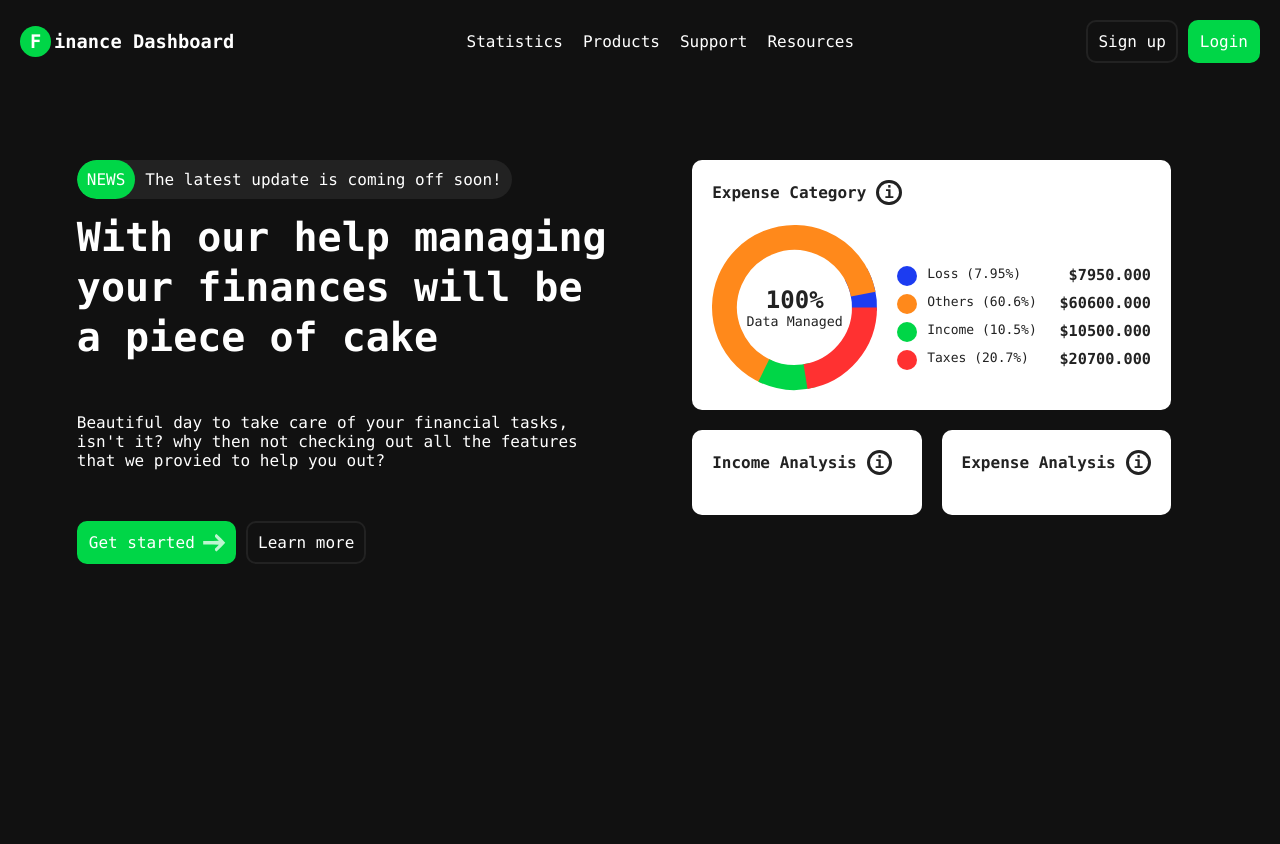
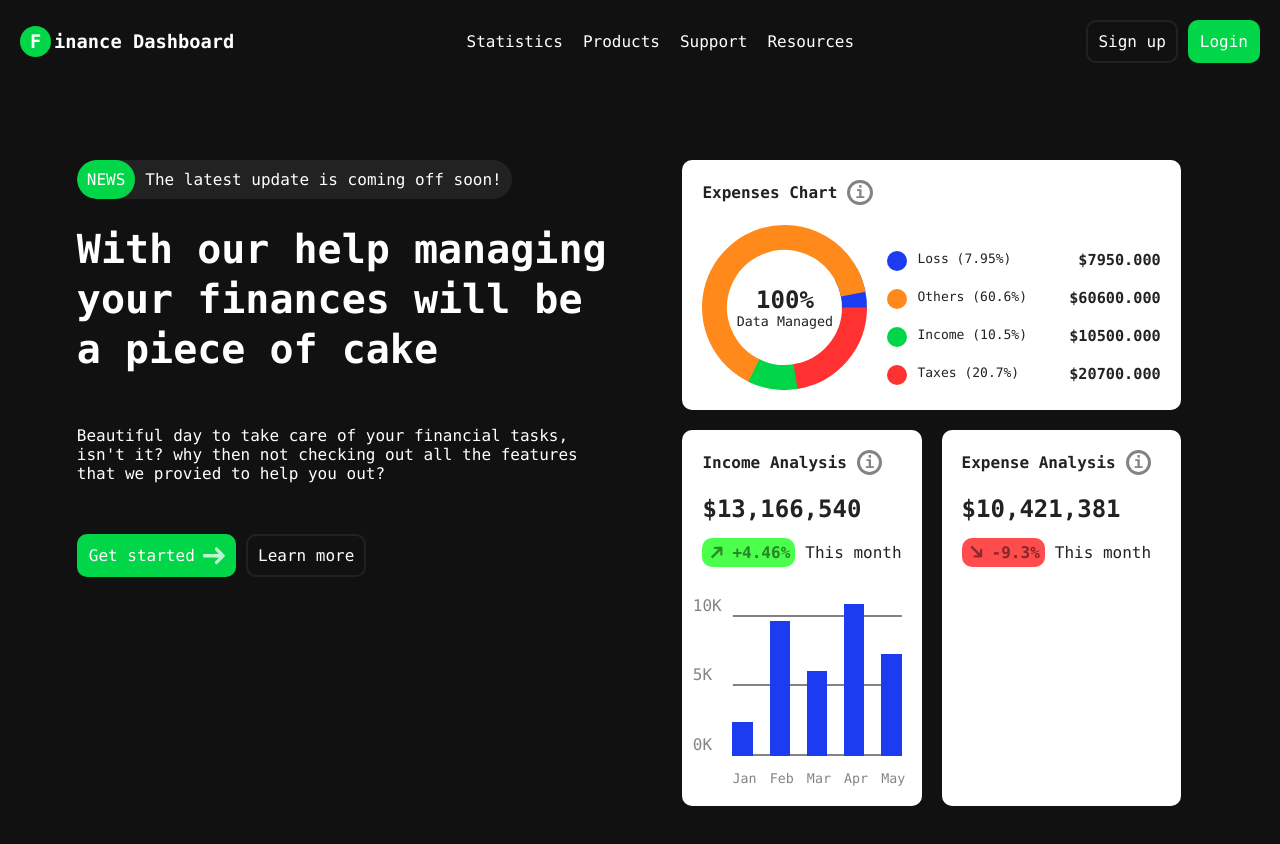
Before and after one commit to AshameTheDestroyer/Finance-Dashboard, a React (Vite) app: page / in a window 1280 px wide. Shown: the top 844 px of the page. Before the commit the page ends 800 px from the top, so only its background shows below. Built offline with nearby package versions, Linux system fonts and the light colour scheme; a web font is replaced by a local one.

Commit message:
Vertical Chart Card

```diff
--- /dev/null
+++ b/src/DataGenerator/DataGenerator.jsx
@@ -0,0 +1,67 @@
+export const PIE_CHART_DATA = GeneratePieChartData([
+    { percentage: 0, colour: "#ff3131", title: "Taxes" },
+    { percentage: 0, colour: "#00D647", title: "Income" },
+    { percentage: 0, colour: "#1c3cf1", title: "Loss" },
+    { percentage: 0, colour: "#ff891b", title: "Others" },
+]);
+
+/** Generate some random pie chart data.
+ * @param {Array<{
+ *      percentage: Number,
+ *      colour: String,
+ *      title: String,
+ * }>} initialPieChartData The initial values that'll be used to generate random ones.
+ * @returns
+ */
+function GeneratePieChartData(initialPieChartData) {
+    let maximumPercentage = 100,
+        maximumValue = maximumPercentage / 2,
+        currentMaximumPercentage = maximumPercentage;
+
+    currentMaximumPercentage = maximumPercentage;
+
+    initialPieChartData = initialPieChartData.map((datum, i) => {
+        const GeneratePercentage = () => {
+            let percentage = 0;
+
+            do { percentage = Math.random() * currentMaximumPercentage; }
+            while (percentage >= maximumValue);
+
+            return percentage;
+        };
+
+        let percentage = i == initialPieChartData.length - 1 ?
+            currentMaximumPercentage : GeneratePercentage();
+
+        currentMaximumPercentage -= percentage;
+
+        return {
+            ...datum,
+            percentage: percentage,
+        };
+    });
+
+    return initialPieChartData.sort((_, __) => 0.5 - Math.random());
+}
+
+const MAXIMUM_INCOME_AMOUNT = 100000000, MAXIMUM_PROFIT_PERCENTAGE = 10;
+export const INCOME_VALUES = Array(2)
+    .fill(null)
+    .map(_ => {
+        return {
+            incomeAmount: ~~(Math.random() * MAXIMUM_INCOME_AMOUNT),
+            profitPercentage:
+                Math.random() * MAXIMUM_PROFIT_PERCENTAGE
+                * (Math.random() >= 0.5 ? +1 : -1),
+        };
+    });
+
+export const VERTICAL_CHART_DATA = GenerateVerticalAndPointChartData();
+export const POINT_CHART_DATA = GenerateVerticalAndPointChartData();
+
+function GenerateVerticalAndPointChartData() {
+    const MAXIMUM_VERTICAL_AND_POINT_CHART_DATA = 10;
+    return Array(5)
+        .fill(null)
+        .map(_ => ~~(Math.random() * MAXIMUM_VERTICAL_AND_POINT_CHART_DATA - 1) + 1);
+}
--- /dev/null
+++ b/src/IncomeDisplayer/IncomeDisplayer.jsx
@@ -0,0 +1,31 @@
+import React, { useState, useEffect } from "react";
+
+import "./IncomeDisplayer.scss";
+
+/** An element that is responsible in showing some amount of monthly income.
+ * @param {Object} properties The properties of the element.
+ * @param {Number} properties.incomeAmount The amount of income that'll be displayed in the Income Displayer.
+ * @param {Number} properties.profitPercentage The percentage in which a profit will be displayed in the Income Displayer.
+ * @returns A Income Displayer element.
+ */
+export default function IncomeDisplayer({
+    incomeAmount = 0,
+    profitPercentage = 0,
+}) {
+    profitPercentage =
+        Number.parseFloat(profitPercentage.toString().slice(undefined, 4));
+
+    return (
+        <div className="income-displayer">
+            <h1>{`$${incomeAmount.toLocaleString()}`}</h1>
+
+            <section>
+                <div className={`profit-displayer ${profitPercentage >= 0 ? 'positive' : 'negative'}`}>
+                    {profitPercentage > 0 && '+'}{`${profitPercentage}%`}
+                </div>
+
+                <p>This month</p>
+            </section>
+        </div>
+    );
+}
--- /dev/null
+++ b/src/IncomeDisplayer/IncomeDisplayer.scss
@@ -0,0 +1,69 @@
+@use "../index.scss";
+
+.income-displayer {
+    $positive-colour: hsl(120, 100%, 65%);
+    $negative-colour: hsl(0, 100%, 65%);
+
+    display: flex;
+    flex-direction: column;
+    gap: 1.5rem;
+
+    section {
+        display: flex;
+        place-content: center stretch;
+        place-items: center stretch;
+        gap: 1rem;
+
+        .profit-displayer {
+            $padding: 0.5rem;
+            $icon-size: 2rem;
+
+            font-weight: bold;
+
+            position: relative;
+
+            padding: $padding;
+            padding-left: calc($icon-size + $padding * 2);
+
+            color: index.$half-transparent;
+
+            border-radius: 1rem;
+
+            &::before {
+                content: "";
+
+                position: absolute;
+                top: 50%;
+                left: $padding;
+                transform: translateY(-50%);
+
+                width: $icon-size;
+                aspect-ratio: 1;
+
+                background-image: url("../Icons/arrow_thin.svg");
+                background-repeat: no-repeat;
+                background-position: center;
+                background-size: 100%;
+
+                opacity: 0.6;
+                filter: invert(1);
+            }
+
+            &.positive {
+                background-color: $positive-colour;
+
+                &::before {
+                    transform: translateY(-50%) rotate(-135deg);
+                }
+            }
+
+            &.negative {
+                background-color: $negative-colour;
+
+                &::before {
+                    transform: translateY(-50%) rotate(-45deg);
+                }
+            }
+        }
+    }
+}
--- a/src/MainSection/MainSection.jsx
+++ b/src/MainSection/MainSection.jsx
@@ -1,7 +1,18 @@
 import React, { useState, useEffect } from "react";
 
+import PieChartCard from "../PieChartCard/PieChartCard";
+import VerticalChartCard from "../VerticalChartCard/VerticalChartCard";
+import PointChartCard from "../PointChartCard/PointChartCard";
+import IncomeDisplayer from "../IncomeDisplayer/IncomeDisplayer";
+
+import {
+    PIE_CHART_DATA,
+    INCOME_VALUES,
+    VERTICAL_CHART_DATA,
+    POINT_CHART_DATA
+} from "../DataGenerator/DataGenerator";
+
 import "./MainSection.scss";
-import PieChartCard from "../PieChartCard/PieChartCard";
 
 /** The main content of the page.
  * @returns A Main element.
@@ -39,65 +50,25 @@ function WelcomeSection() {
     );
 }
 
-const PROGRESS_VALUES = GenerateProgressValues([
-    { percentage: 0, colour: "#ff3131", title: "Taxes" },
-    { percentage: 0, colour: "#00D647", title: "Income" },
-    { percentage: 0, colour: "#1c3cf1", title: "Loss" },
-    { percentage: 0, colour: "#ff891b", title: "Others" },
-]);
-
-/** Generate some random progress values.
- * @param {Array<{
- *      percentage: Number,
- *      colour: String,
- *      title: String,
- * }>} initialProgressValues The initial values that'll be used to generate random ones.
- * @returns
- */
-function GenerateProgressValues(initialProgressValues) {
-    let maximumPercentage = 100,
-        maximumValue = maximumPercentage / 2,
-        currentMaximumPercentage = maximumPercentage;
-
-    currentMaximumPercentage = maximumPercentage;
-
-    initialProgressValues = initialProgressValues.map((progressValue, i) => {
-        const GeneratePercentage = () => {
-            let percentage = 0;
-
-            do { percentage = Math.random() * currentMaximumPercentage; }
-            while (percentage >= maximumValue);
-
-            return percentage;
-        };
-
-        let percentage = i == initialProgressValues.length - 1 ?
-            currentMaximumPercentage : GeneratePercentage();
-
-        currentMaximumPercentage -= percentage;
-
-        return {
-            ...progressValue,
-            percentage: percentage,
-        };
-    });
-
-    return initialProgressValues.sort((_, __) => 0.5 - Math.random());
-}
-
 /** The section that displays the cards of statistics in the page.
  * @returns A Card Displayer element.
  */
 function CardDisplayer() {
     return (
         <section id="card-displayer">
-            <Card title="Expense Category">
-                <PieChartCard progressValues={PROGRESS_VALUES} />
+            <Card title="Expenses Chart">
+                <PieChartCard data={PIE_CHART_DATA} />
             </Card>
 
-            <Card title="Income Analysis"></Card>
+            <Card title="Income Analysis">
+                <IncomeDisplayer {...INCOME_VALUES[0]} />
+                <VerticalChartCard data={VERTICAL_CHART_DATA} />
+            </Card>
 
-            <Card title="Expense Analysis"></Card>
+            <Card title="Expense Analysis">
+                <IncomeDisplayer {...INCOME_VALUES[1]} />
+                <PointChartCard data={POINT_CHART_DATA} />
+            </Card>
         </section>
     );
 }
--- a/src/MainSection/MainSection.scss
+++ b/src/MainSection/MainSection.scss
@@ -94,6 +94,7 @@
         .card {
             display: flex;
             flex-direction: column;
+            place-content: space-between;
             gap: 2rem;
 
             padding: 2rem;
@@ -120,21 +121,43 @@
 
                     padding: 0 0.5ch;
 
-                    border: 0.3rem solid index.$background-colour;
+                    color: index.$half-transparent;
+
+                    border: 0.3rem solid index.$half-transparent;
                     border-radius: 100rem;
 
                     cursor: pointer;
 
-                    transition: color 500ms, background-color 500ms;
+                    transition:
+                        color 500ms,
+                        background-color 500ms,
+                        border-color 500ms;
 
                     &:is(:hover, :focus-within) {
                         color: index.$fore-colour;
-                        background-color: index.$background-colour;
+                        background-color: index.$half-transparent;
+
+                        border-color: transparent;
                     }
                 }
             }
+
+            main {
+                display: flex;
+                flex-direction: column;
+                gap: 2rem;
+            }
         }
     }
+}
+
+:where(.bottom-chart-card) {
+    align-self: center;
+    justify-self: flex-end;
+
+    width: 100%;
+    max-width: 50vmin;
+    aspect-ratio: 1;
 }
 
 @media (width > Page.$first-screen-width) or (orientaion: landscape) {
@@ -152,7 +175,7 @@
             h1 {
                 font-size: 4rem;
 
-                margin-top: -3vw;
+                margin-top: -2vw;
             }
         }
 
--- a/src/PieChartCard/PieChartCard.jsx
+++ b/src/PieChartCard/PieChartCard.jsx
@@ -10,13 +10,13 @@ import "./PieChartCard.scss";
  *      percentage: Number,
  *      colour: String,
  *      title: String,
- * }>} properties.progressValues An array of progress values that'll be displayed in the Pie Chart Card element.
+ * }>} properties.data An array of values that'll be displayed in the Pie Chart Card element.
  * @returns A Pie Chart Card element.
  */
 export default function PieChartCard({
     size = 70,
     thickness = 25,
-    progressValues = [],
+    data = [],
 }) {
     return (
         <div className="pie-chart-card">
@@ -26,8 +26,8 @@ export default function PieChartCard({
                     "--stroke-width": thickness + "px",
                 }}>
                     {
-                        progressValues?.map((_, i) =>
-                            <PieChartPiece size={size} progressValues={progressValues} index={i} key={i} />)
+                        data?.map((_, i) =>
+                            <PieChartPiece size={size} data={data} index={i} key={i} />)
                     }
                 </svg>
 
@@ -39,8 +39,8 @@ export default function PieChartCard({
 
             <main>
                 {
-                    progressValues.map((progressValue, i) =>
-                        <PercentageDisplayer {...progressValue} key={i} />
+                    data.map((datum, i) =>
+                        <PercentageDisplayer {...datum} key={i} />
                     )
                 }
             </main>
@@ -60,24 +60,24 @@ const
  *      percentage: Number,
  *      colour: String,
  *      title: String,
- * }>} properties.progressValues An array of progress values that'll be displayed in the Pie Chart Card element.
+ * }>} properties.data An array of values that'll be displayed in the Pie Chart Card element.
  * @param {Number} properties.index The index in which the Pie Chart Piece is drawn in the Pie Chart Card element.
  * @returns A Pie Chart Piece element.
  */
 function PieChartPiece({
     size,
-    progressValues = [],
+    data = [],
     index,
 }) {
-    let offset = progressValues
+    let offset = data
         .slice(index + 1)
         .reduce((accumlator, next) => accumlator + next.percentage, 0)
         * MAXIMUM_ROTATION_DEGREE / MAXIMUM_PERCENTAGE;
 
     return (
         <circle cx={size + "px"} cy={size + "px"} r={size + "px"} style={{
-            "--percentage": progressValues[index].percentage,
-            "--colour": progressValues[index].colour,
+            "--percentage": data[index].percentage,
+            "--colour": data[index].colour,
             "transform": `rotate(${offset}deg)`,
         }} />
     );
@@ -95,8 +95,12 @@ function PercentageDisplayer({
     colour,
     title,
 }) {
-    let percentageFloored = Number.parseFloat(percentage.toString().slice(undefined, 4)),
-        bigFinanceNumber = Number.parseFloat((percentageFloored * BIG_FINANCE_NUMBER / MAXIMUM_PERCENTAGE).toString().slice(undefined, 5));
+    let percentageFloored =
+        Number.parseFloat(percentage.toString().slice(undefined, 4));
+
+    let bigFinanceNumber =
+        Number.parseFloat((percentageFloored * BIG_FINANCE_NUMBER / MAXIMUM_PERCENTAGE)
+            .toString().slice(undefined, 5));
 
     return (
         <div className="percentage-displayer" style={{
--- /dev/null
+++ b/src/PointChartCard/PointChartCard.jsx
@@ -0,0 +1,20 @@
+import React, { useState, useEffect } from "react";
+
+import "./PointChartCard.scss";
+
+/** An element that is responsible in showing statistics throughout a point chart card.
+ * @param {Object} properties The properties of the element.
+ * @param {Array<Number>} properties.data An array of values that'll be displayed in the Point Chart Card element.
+ * @returns A Point Chart Card element.
+ */
+export default function PointChartCard({
+    data = [],
+}) {
+    return (
+        <div className="bottom-chart-card point-chart-card">
+            {
+
+            }
+        </div>
+    );
+}
--- /dev/null
+++ b/src/VerticalChartCard/VerticalChartCard.jsx
@@ -0,0 +1,34 @@
+import React, { useState, useEffect } from "react";
+
+import "./VerticalChartCard.scss";
+
+/** An element that is responsible in showing statistics throughout a vertical chart card.
+ * @param {Object} properties The properties of the element.
+ * @param {Array<Number>} properties.data An array of values that'll be displayed in the Vertical Chart Card element.
+ * @returns A Vertical Chart Card element.
+ */
+export default function VerticalChartCard({
+    data = [],
+}) {
+    const MULTIPLY_TO_ONE_HUNDRED = 10;
+
+    return (
+        <div className="bottom-chart-card vertical-chart-card">
+            {
+                Array(3).fill(null)
+                    .map((_, i) =>
+                        <div content={i * 5 + "K"} style={{ "--index": i }} key={i} />)
+            }
+
+            {
+                data.map((datum, i) =>
+                    <figure
+                        month={new Date(2000, i).
+                            toDateString().substring(4, 7)}
+                        style={{
+                            "--height": datum * MULTIPLY_TO_ONE_HUNDRED + "%"
+                        }} key={i} />)
+            }
+        </div>
+    );
+}
--- /dev/null
+++ b/src/VerticalChartCard/VerticalChartCard.scss
@@ -0,0 +1,66 @@
+@use "../index.scss";
+
+.vertical-chart-card {
+    $padding: 3rem;
+
+    position: relative;
+
+    width: calc(100% - $padding);
+
+    display: flex;
+    flex-direction: row;
+    place-content: end start;
+    place-items: end start;
+    gap: 10%;
+
+    margin: 0 0 $padding $padding;
+
+    div {
+        --index: 0;
+
+        position: absolute;
+        bottom: calc(var(--index) * (50% - $padding / 2));
+        left: calc(100% + $padding / 2);
+        transform: translateX(calc(-100% - $padding / 2));
+
+        width: 100%;
+        height: 1rem;
+
+        border-bottom: 0.2rem solid index.$half-transparent;
+
+        &::before {
+            content: attr(content);
+
+            position: absolute;
+            top: 0;
+            left: calc(-1ch - $padding);
+            transform: translateY(-50%);
+
+            color: index.$half-transparent;
+        }
+    }
+
+    figure {
+        --height: 100%;
+
+        position: relative;
+
+        width: 100%;
+        height: var(--height);
+
+        background-color: #1c3cf1;
+
+        z-index: 1;
+
+        &::before {
+            content: attr(month);
+
+            font-size: smaller;
+
+            position: absolute;
+            bottom: -$padding;
+
+            color: index.$half-transparent;
+        }
+    }
+}
```
Also changed, not shown: src/PointChartCard/PointChartCard.scss (added).
